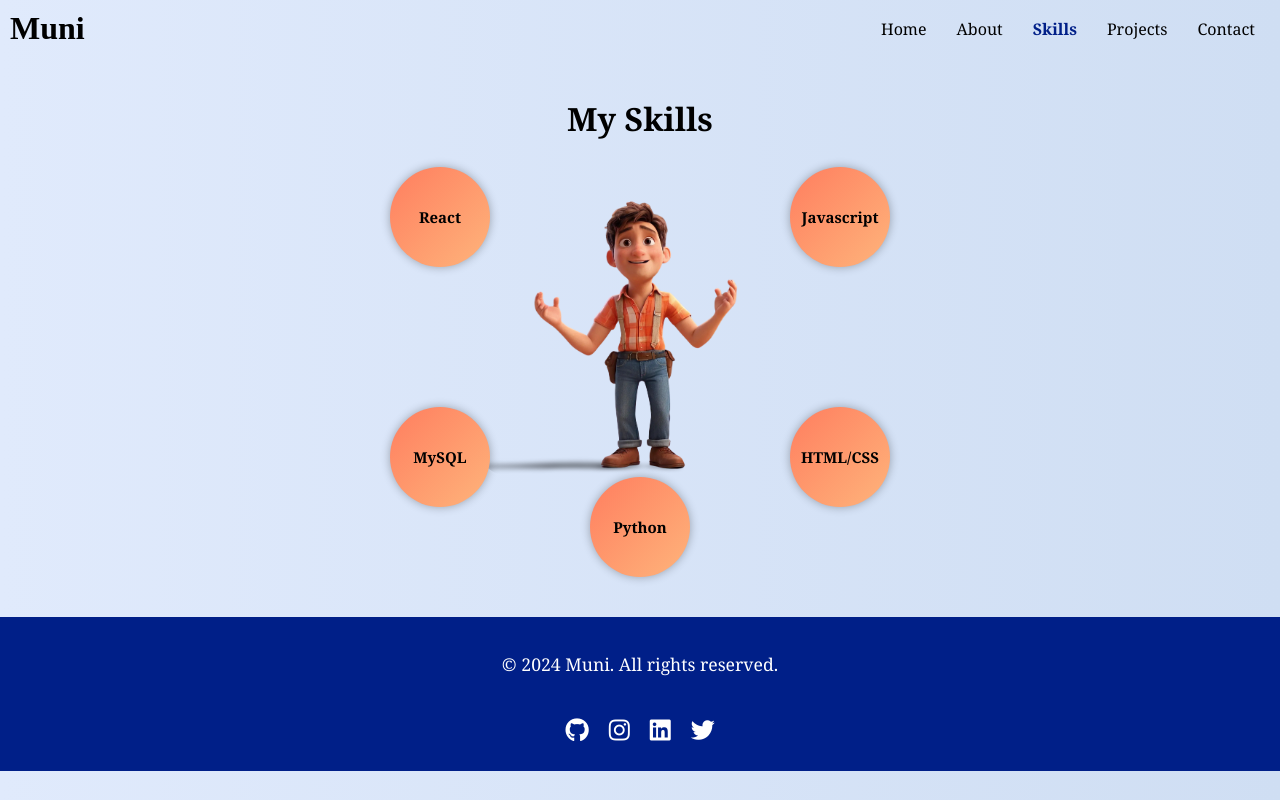
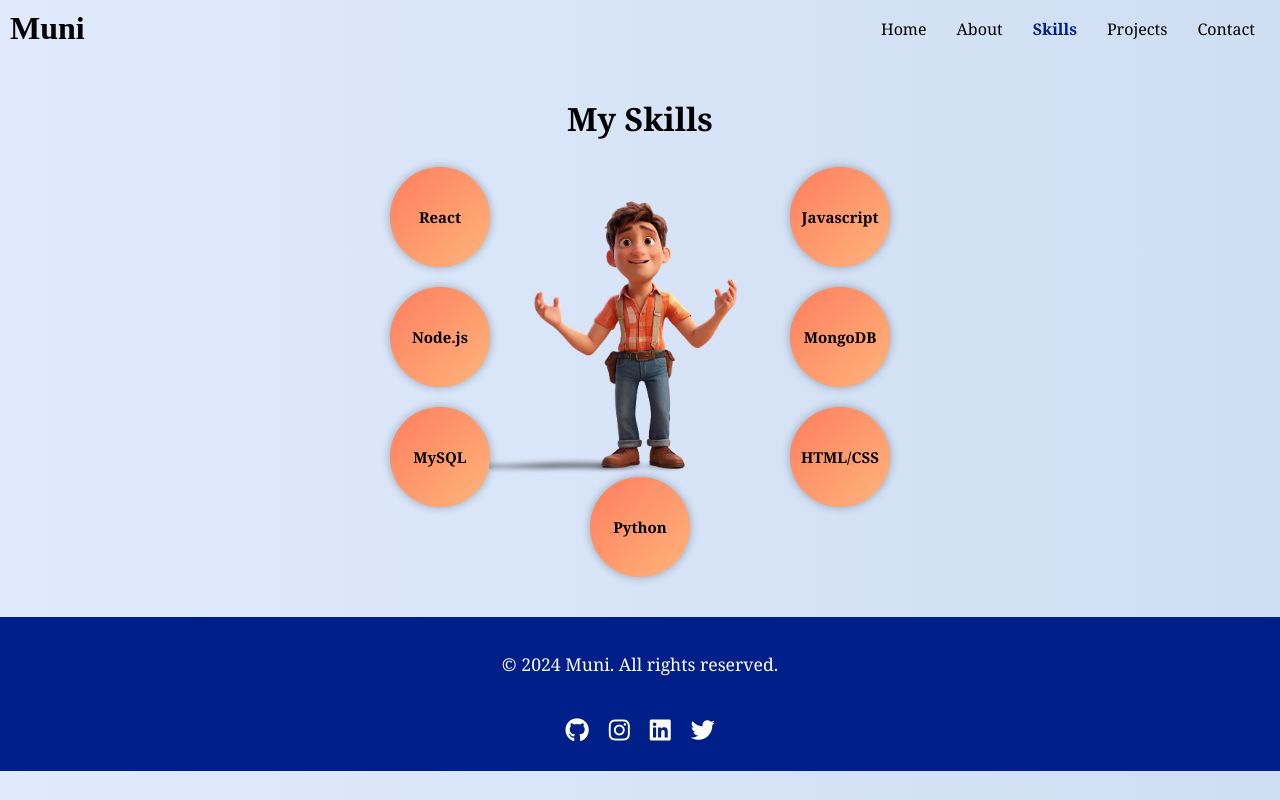
Before and after one commit to Rohit-muni45/Portfolio, a React (Vite) app: page /skills in a window 1280 px wide. Built offline with nearby package versions, Linux system fonts and the light colour scheme.

Commit message:
Skills are updated

```diff
--- a/src/Components/Skills/Skills.css
+++ b/src/Components/Skills/Skills.css
@@ -85,6 +85,19 @@
     transform: translateY(-50%);
   }
 
+  .skill-bubble:nth-child(8) {
+    top: 50%;
+    left: 0;
+    transform: translateY(-50%);
+  }
+
+  .skill-bubble:nth-child(9) {
+    top: 50%;
+    right: 0;
+    transform: translateY(-50%);
+  }
+
+
   .skill-bubble:hover {
     transform: scale(1.2);
   }
--- a/src/Components/Skills/Skills.jsx
+++ b/src/Components/Skills/Skills.jsx
@@ -8,6 +8,8 @@ const skills = [
   { id:'3', name: 'Python', color: '#4F5B93' },
   { id:'4', name: 'MySQL', color: '#31A8FF' },
   { id:'5', name: 'React', color: '#FF9A00' },
+  { id:'6', name: 'Node.js', color: '#43853D' },
+  { id:'7', name: 'MongoDB', color: '#4DB33D' },
 ];
 
 function Skills() {
```
